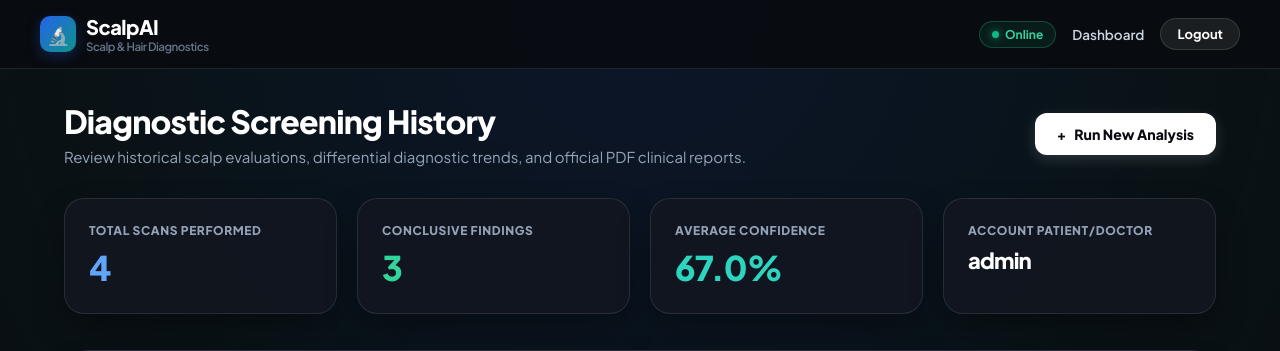
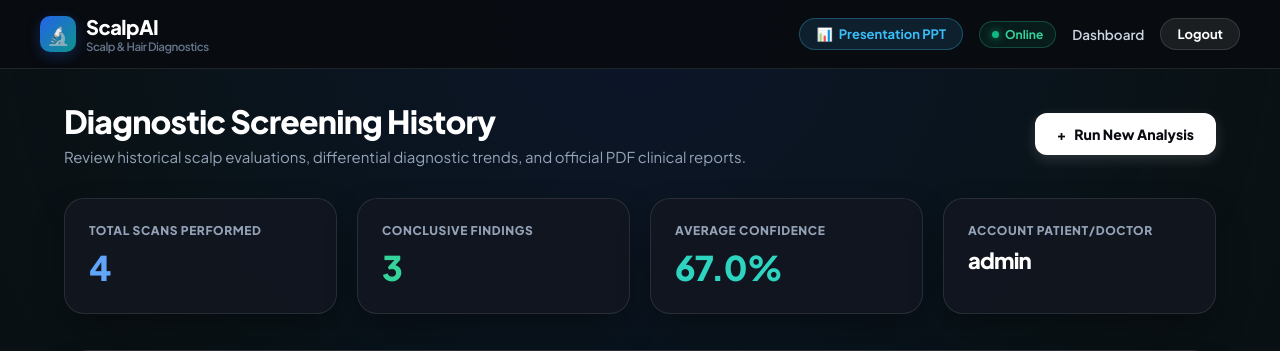
Before and after one commit to vansh36918-lgtm/scalp-ai, a Django app: page /dashboard/ in a window 1280 px wide. Shown: the top 351 px of the page. Run offline with Django 5.2, Linux system fonts and the light colour scheme; a user stored in the database is signed in; data comes from the database, SQL or seed files in the repository.

Commit message:
Add PPT presentation download route and navbar button

```diff
--- a/detector/templates/detector/base.html
+++ b/detector/templates/detector/base.html
@@ -221,6 +221,9 @@
             </a>
 
             <div class="header-right">
+                <a href="{% url 'download_presentation' %}" class="btn-nav" style="background: rgba(56, 189, 248, 0.12); border-color: rgba(56, 189, 248, 0.3); color: #38bdf8; display: inline-flex; align-items: center; gap: 6px;" title="Download Academic PowerPoint Presentation (.pptx)">
+                    <span>📊</span> Presentation PPT
+                </a>
                 <div class="status-pill">
                     <div class="status-dot"></div>
                     <span>Online</span>
--- a/detector/urls.py
+++ b/detector/urls.py
@@ -7,6 +7,7 @@ urlpatterns = [
     path("report/<int:scan_id>/pdf/", views.download_pdf_view, name="download_pdf"),
     path("dashboard/", views.dashboard_view, name="dashboard"),
     path("sample-image/<str:class_name>/", views.sample_image_view, name="sample_image"),
+    path("download-presentation/", views.download_presentation_view, name="download_presentation"),
     path("register/", views.register_view, name="register"),
     path("login/", views.login_view, name="login"),
     path("logout/", views.logout_view, name="logout"),
--- a/detector/views.py
+++ b/detector/views.py
@@ -218,3 +218,17 @@ def logout_view(request):
     logout(request)
     messages.info(request, "You have been logged out successfully.")
     return redirect("upload")
+
+
+def download_presentation_view(request):
+    ppt_path = settings.BASE_DIR / "ScalpAI_Project_Presentation.pptx"
+    if not ppt_path.exists():
+        ppt_path = settings.BASE_DIR.parent / "ScalpAI_Project_Presentation.pptx"
+    if ppt_path.exists():
+        response = FileResponse(
+            open(ppt_path, "rb"),
+            content_type="application/vnd.openxmlformats-officedocument.presentationml.presentation",
+        )
+        response["Content-Disposition"] = 'attachment; filename="ScalpAI_Project_Presentation.pptx"'
+        return response
+    raise Http404("Presentation file not found.")
```
Also changed, not shown: 1 other file.
